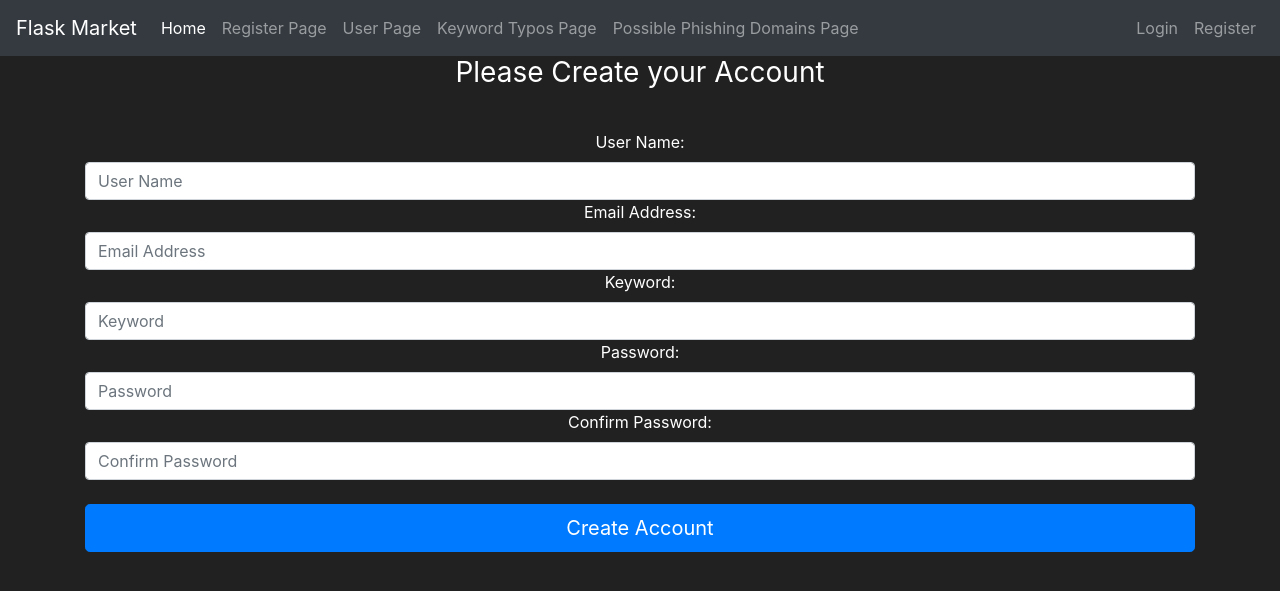
After one commit to zoyku/stalker, a Flask app: page /register in a window 1280 px wide. The commit adds this page. Shown: the top 591 px of the page. Run offline with Flask 2, Linux system fonts and the light colour scheme; some libraries are stand-ins or nearby versions.

Commit message:
requirements.txt added

```diff
--- a/application/controllers/home_controller.py
+++ b/application/controllers/home_controller.py
@@ -1,5 +1,7 @@
 from flask import render_template, request, make_response, jsonify
 from application.models import User, KeywordTypo, PossiblePhishing
+from flask import render_template, redirect, url_for
+from application.forms import RegisterForm
 from application import db
 from application.controller import mod_pages
 from application.utils.home_utils import HomeUtils
@@ -11,23 +13,18 @@ def home_page():
     return render_template('home.html')
 
 
-@mod_pages.route('/save_keyword')
-def save_keyword():
-    keyword = request.args.get('keyword')
-    register_name = request.args.get('register_name')
+@mod_pages.route('/register', methods=['GET', 'POST'])
+def register():
+    form = RegisterForm()
+    if form.validate_on_submit():
+        HomeUtils.create_user_and_keyword(form.keyword.data, form.username.data, form.email_address.data, form.password1.data)
+        return redirect(url_for('pages.user'))
 
-    response = HomeUtils.create_user_and_keyword(keyword, register_name)
-
-    # users = User.query.all()
-    # keyword_typos = KeywordTypo.query.all()
-    # possible_phishings = PossiblePhishing.query.all()
-
-    return render_template('result.html')  # , users=users, keyword_typos=keyword_typos, possible_phishings=possible_phishings)
-    #make_response(jsonify(response.__dict__), response.response_code)
+    return render_template('register.html', form=form)
 
 
-@mod_pages.route('/users')
-def users():
+@mod_pages.route('/user')
+def user():
     users = User.query.all()
 
     return render_template('users.html', users=users)
--- /dev/null
+++ b/application/forms.py
@@ -0,0 +1,12 @@
+from flask_wtf import FlaskForm
+from wtforms import StringField, PasswordField, SubmitField
+from wtforms.validators import Length, EqualTo, Email, DataRequired
+
+
+class RegisterForm(FlaskForm):
+    username = StringField(label='User Name:')
+    email_address = StringField(label='Email Address:')
+    keyword =  StringField(label='Keyword:')
+    password1 = PasswordField(label='Password:')
+    password2 = PasswordField(label='Confirm Password:')
+    submit = SubmitField(label='Create Account')
--- a/application/models.py
+++ b/application/models.py
@@ -9,6 +9,8 @@ class User(db.Model):
     insert_date = db.Column(db.String(), nullable=False)
     update_date = db.Column(db.String(), nullable=False, onupdate=datetime.datetime.utcnow())
     register_name = db.Column(db.String(length=30), nullable=False, unique=True)
+    email_address = db.Column(db.String(length=30), unique=True)
+    password = db.Column(db.String(length=30), unique=True)
     keyword = db.Column(db.String(), nullable=False, unique=True)
     keyword_typos = db.relationship('KeywordTypo', backref='keyword_typo', lazy=True)
     taken_keyword_typos = db.relationship('PossiblePhishing', backref='possible_phishing', lazy=True)
--- a/application/templates/base.html
+++ b/application/templates/base.html
@@ -24,10 +24,10 @@
                 <a class="nav-link" href="{{ url_for('pages.home_page') }}">Home <span class="sr-only">(current)</span></a>
             </li>
             <li class="nav-item">
-                <a class="nav-link" href="{{ url_for('pages.save_keyword') }}">Register Page</a>
+                <a class="nav-link" href="{{ url_for('pages.register') }}">Register Page</a>
             </li>
             <li class="nav-item">
-                <a class="nav-link" href="{{ url_for('pages.users') }}">User Page</a>
+                <a class="nav-link" href="{{ url_for('pages.user') }}">User Page</a>
             </li>
             <li class="nav-item">
                 <a class="nav-link" href="{{ url_for('pages.keyword_typos') }}">Keyword Typos Page</a>
--- /dev/null
+++ b/application/templates/register.html
@@ -0,0 +1,37 @@
+{% extends 'base.html' %}
+{% block title %}
+Register Page
+{% endblock %}
+
+{% block content %}
+<body class="text-center">
+    <div class="container">
+        <form method="POST" class="form-register" style="color:white">
+            {{ form.hidden_tag() }}
+            <h1 class="h3 mb-3 font-weight-normal">
+                Please Create your Account
+            </h1>
+            <br>
+            {{ form.username.label() }}
+            {{ form.username(class="form-control", placeholder="User Name") }}
+
+            {{ form.email_address.label() }}
+            {{ form.email_address(class="form-control", placeholder="Email Address") }}
+
+            {{ form.keyword.label() }}
+            {{ form.keyword(class="form-control", placeholder="Keyword") }}
+
+            {{ form.password1.label() }}
+            {{ form.password1(class="form-control", placeholder="Password") }}
+
+            {{ form.password2.label() }}
+            {{ form.password2(class="form-control", placeholder="Confirm Password") }}
+
+            <br>
+
+            {{ form.submit(class="btn btn-lg btn-block btn-primary") }}
+
+        </form>
+    </div>
+</body>
+{% endblock %}
--- a/application/utils/home_utils.py
+++ b/application/utils/home_utils.py
@@ -7,11 +7,12 @@ import datetime
 
 class HomeUtils:
     @staticmethod
-    def create_user_and_keyword(keyword, register_name):
+    def create_user_and_keyword(keyword, register_name, email_address, password):
         response = BaseResponse()
         user = User.query.filter_by(register_name=register_name).first()
         if not user:
-            user = User(insert_date=datetime.datetime.utcnow(), update_date=datetime.datetime.utcnow(), register_name=register_name, keyword=keyword)
+            user = User(insert_date=datetime.datetime.utcnow(), update_date=datetime.datetime.utcnow(), register_name=register_name,
+                        keyword=keyword, email_address=email_address, password=password)
             db.session.add(user)
             db.session.commit()
 
--- a/config/dev.cfg
+++ b/config/dev.cfg
@@ -1,2 +1,3 @@
 SQLALCHEMY_DATABASE_URI = 'sqlite:////Users/socradar/PycharmProjects/stalker/stalker.db'
 SQLALCHEMY_TRACK_MODIFICATIONS  = 'TRUE'
+SECRET_KEY = 'ec9439cfc6c796ae2029594d'
--- a/requirements.txt
+++ b/requirements.txt
@@ -14,3 +14,4 @@ Werkzeug==2.1.2
 zipp==3.8.1
 
 whois~=0.9.16
+WTForms~=3.0.1
```
Also changed, not shown: application/templates/result.html (deleted, +0 -10 lines).
